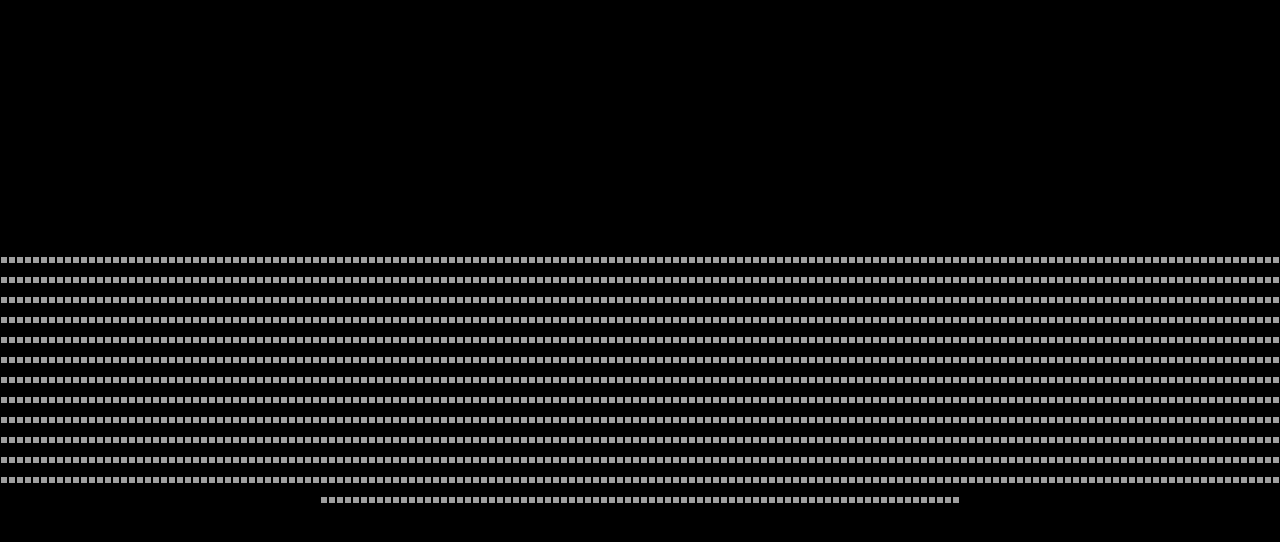
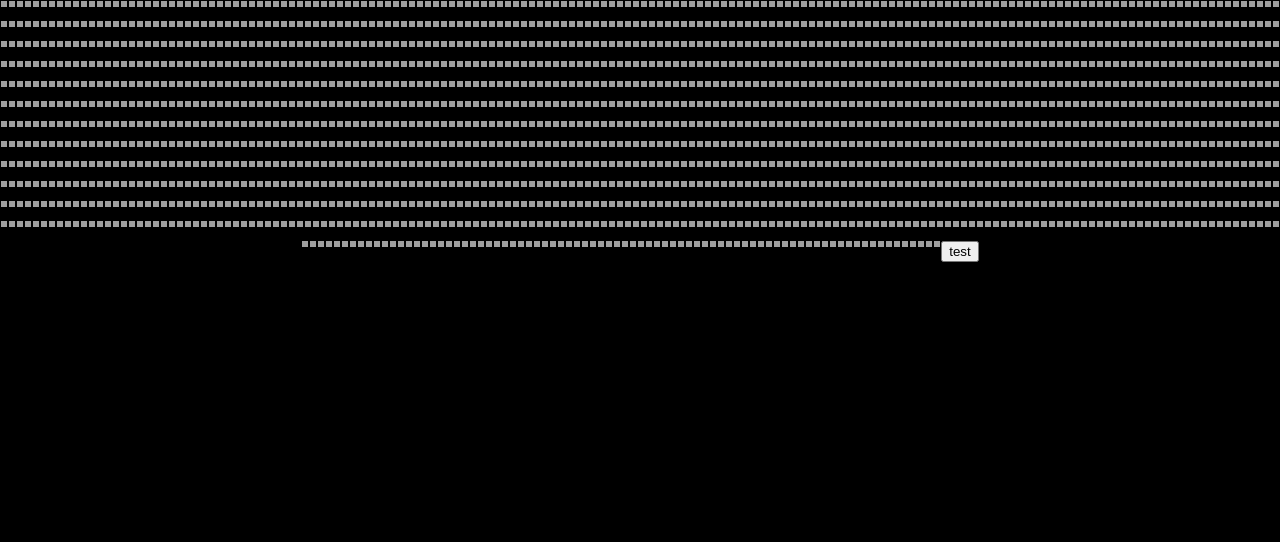
Before and after one commit to wckd-wrld/matrix_display, a React (Create React App) app: page / in a window 1280 px wide. Shown: the top 542 px of the page. Built offline with nearby package versions, Linux system fonts and the light colour scheme.

Commit message:
Image Swapping Working
Test button added to change props.

```diff
--- a/src/App.js
+++ b/src/App.js
@@ -6,15 +6,28 @@ import DisplayMatrix from './DisplayMatrix'
 
 class App extends Component {
 
+    constructor(props) {
+        super(props);
+
+        this.state = {
+            image: logo,
+        };
+    }
+
     handleClick() {
-        this.setState({ image : car });
-        console.log(this);
+        this.setState({ image : this.state.image == car ? logo : car });
     }
 
     render() {
+
+
+
     return (
       <div className="App">
-        <DisplayMatrix source={logo} width={100} height={20} />
+          <DisplayMatrix source={this.state.image} width={100} height={20} />
+          <button onClick={this.handleClick.bind(this)}>
+              test
+          </button>
       </div>
     );
     }
--- a/src/DisplayMatrix.css
+++ b/src/DisplayMatrix.css
@@ -1,5 +1,5 @@
 body {
-    margin-top: 20%;
+    margin: 0%;
 }
 
 .pixel {
--- a/src/DisplayMatrix.js
+++ b/src/DisplayMatrix.js
@@ -13,9 +13,7 @@ class DisplayMatrix extends Component {
 
         this.loadContent(props.source);
         // TODO: CHECK HOW TO INTEGRATE DIFFERENT TYPES OF INPUTS THROUGH THE PROPS
-        // TODO: Need to find a tidy place to store the image, do I load it every time it changes,
-        // if so it wouldn't need tos stay in state it could just be loaded with ever call to
-        // loadFramePixels();
+        // TODO: Need to find how to change css of DOM elements without having to re-render them
     }
 
 
@@ -36,7 +34,13 @@ class DisplayMatrix extends Component {
         frame.src = content_URL;
         frame.parent = this;
         frame.onload = (function() {
-            this.parent.loadFramePixels(this);
+            if (this.src == null) {
+                this.parent.loadFramePixels(null);
+            }
+            else {
+                console.log("here");
+                this.parent.loadFramePixels(this);
+            }
         })
 
         frame = null; // Garbage Collection
@@ -44,6 +48,14 @@ class DisplayMatrix extends Component {
     }
 
     loadFramePixels(frame) {
+        var newPixelData = [];
+
+        if (frame == null) {
+            newPixelData.fill({red: 0, green: 0, blue: 0, alpha: 0});
+            this.setState({ pixelData : newPixelData});
+            return;
+        }
+
         var canvas = document.createElement("canvas");
         canvas.height = this.state.height;
         canvas.width = this.state.width;
@@ -55,7 +67,7 @@ class DisplayMatrix extends Component {
         console.log(RGBAMatrix.data);
 
         var index = 0;  // Can't use normal array functions because this is a Uint8ClampedArray
-        var newPixelData = this.state.pixelData.map(_ => {
+        newPixelData = this.state.pixelData.map(_ => {
             return ({
                 red   : RGBAMatrix.data[index++],
                 green : RGBAMatrix.data[index++],
@@ -83,5 +95,7 @@ function Pixel(r, g, b, a) {
         </div>
         );
 }
-
+function sleep(ms) {
+  return new Promise(resolve => setTimeout(resolve, ms));
+}
 export default DisplayMatrix;
```
